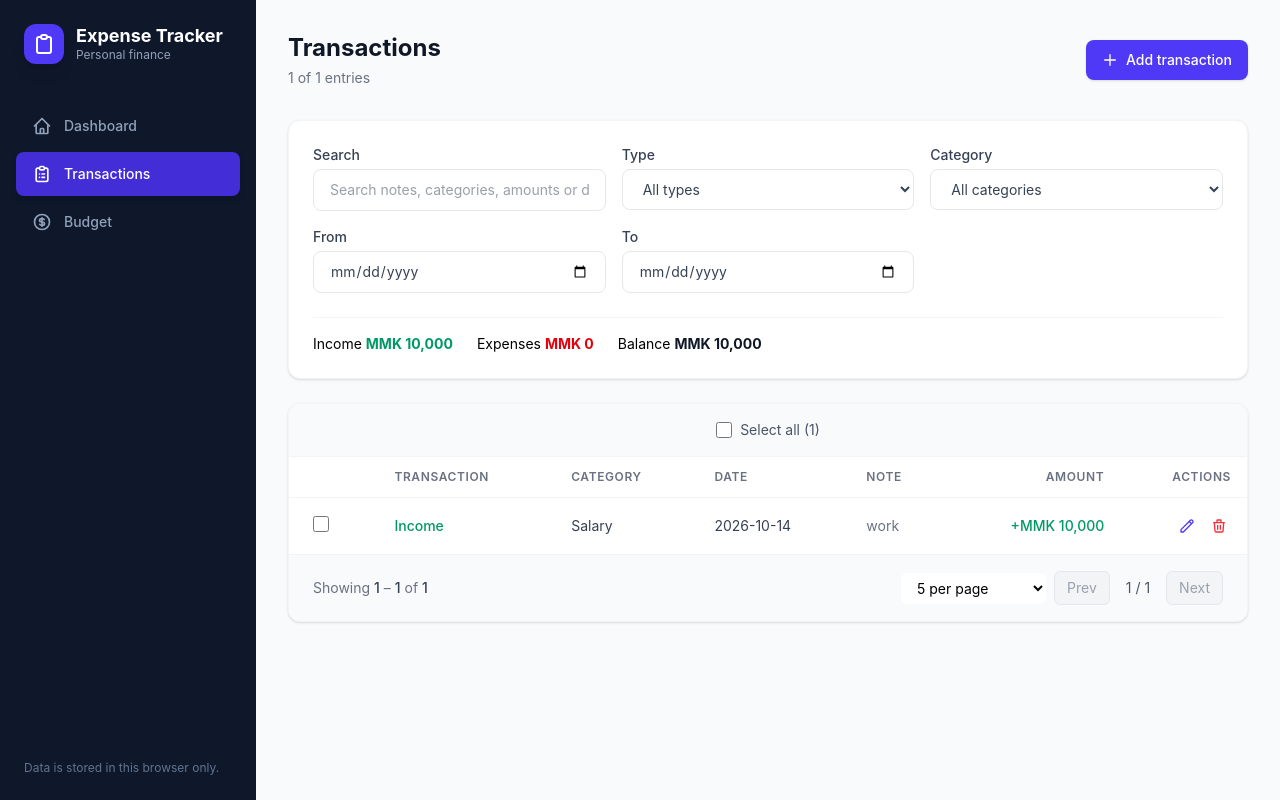
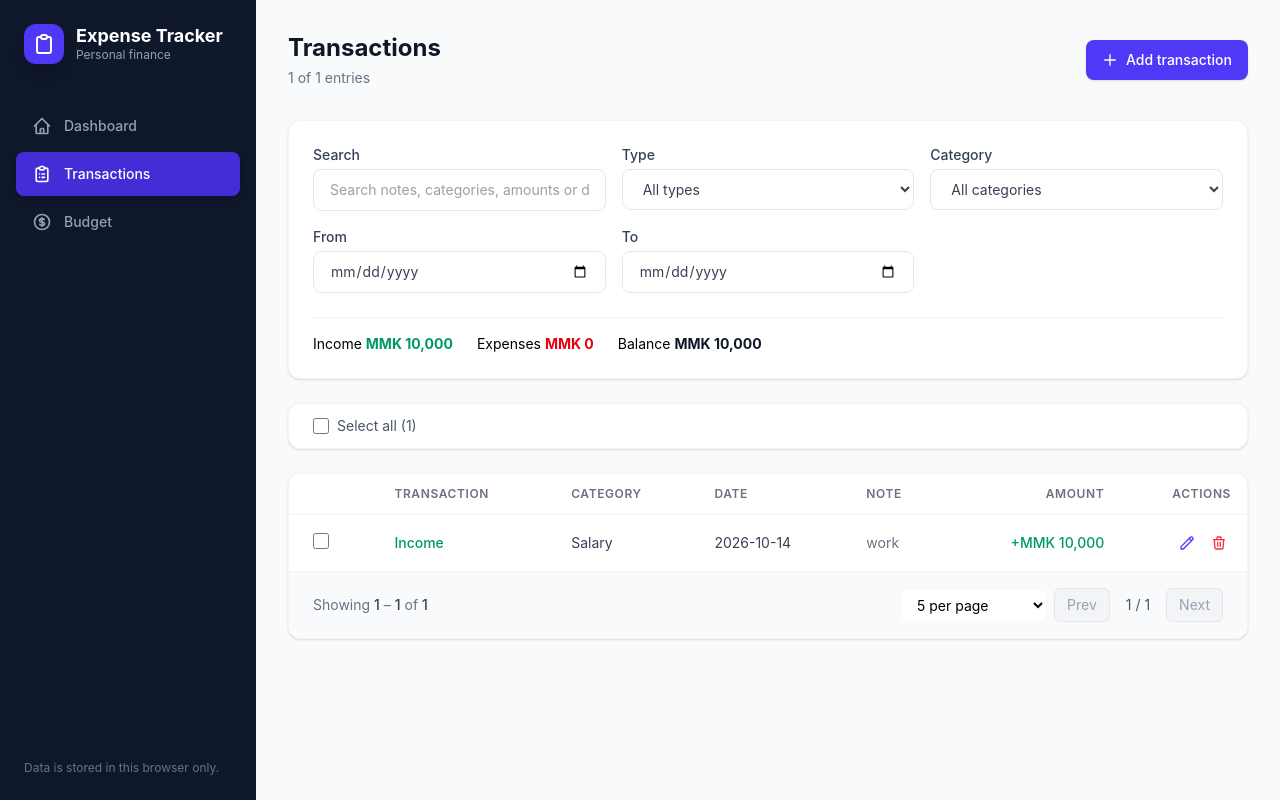
Before and after one commit to EhStarShwePwint/Expense_Tracker-Day2-, a Vue app: page /transactions in a window 1280 px wide. Built offline with nearby package versions, Linux system fonts and the light colour scheme.

Commit message:
Day2Finish

```diff
--- a/src/views/Transactions.vue
+++ b/src/views/Transactions.vue
@@ -364,28 +364,30 @@ const formatCurrency = (value: number) => new Intl.NumberFormat('en-US').format(
 
     </div>
 
-    <!-- Table Section -->
-    <div class="bg-white rounded-xl shadow-sm border border-gray-100 overflow-hidden">
-
-      <!-- Select All Checkbox & Action Bar -->
-      <!-- <div v-if="filteredTransactions.length > 0" class="px-6 py-3 border-b border-gray-100 bg-gray-50 flex justify-between items-center">
+    <!-- ==================== Select All & Action Bar (Between Filters and Table) ==================== -->
+      <div
+        class="bg-white rounded-xl shadow-sm border border-gray-100 px-6 py-3 mb-6 flex justify-between items-center"
+      >
+        <!-- Left: Select All Checkbox -->
         <label class="flex items-center gap-2 text-sm text-gray-600 cursor-pointer select-none">
           <input
             type="checkbox"
             :checked="isAllSelected"
             @change="toggleSelectAll"
+            :disabled="filteredTransactions.length === 0"
             class="rounded border-gray-300 text-indigo-600 focus:ring-indigo-500 w-4 h-4"
           />
           Select all ({{ filteredTransactions.length }})
         </label>
 
+        <!-- Right: Selected Actions -->
         <div v-if="selectedCount > 0" class="flex items-center gap-3 animate-in fade-in duration-200">
           <span class="text-sm font-medium text-gray-700">
             {{ selectedCount }} selected
           </span>
           <button
             @click="clearSelection"
-            class="px-3 py-1 text-sm font-medium text-gray-600 bg-gray-200 rounded-md hover:bg-gray-300 transition-colors"
+            class="px-3 py-1 text-sm font-medium text-gray-600 bg-gray-100 rounded-md hover:bg-gray-200 transition-colors"
           >
             Clear
           </button>
@@ -399,63 +401,10 @@ const formatCurrency = (value: number) => new Intl.NumberFormat('en-US').format(
             Delete selected
           </button>
         </div>
-      </div> -->
+      </div>
 
-<!-- Select All Checkbox & Action Bar -->
-      <div
-        v-if="filteredTransactions.length > 0"
-        class="px-6 py-4 border-b border-gray-100 bg-gray-50 flex flex-col items-center justify-center gap-3"
-      >
-        <!-- Centered Select All -->
-        <label
-          class="flex items-center justify-center gap-2 text-sm text-gray-600 cursor-pointer select-none"
-        >
-          <input
-            type="checkbox"
-            :checked="isAllSelected"
-            @change="toggleSelectAll"
-            class="rounded border-gray-300 text-indigo-600 focus:ring-indigo-500 w-4 h-4"
-          />
-          Select all ({{ filteredTransactions.length }})
-        </label>
-
-        <!-- Selected Actions -->
-        <div
-          v-if="selectedCount > 0"
-          class="flex flex-wrap items-center justify-center gap-3"
-        >
-          <span class="text-sm font-medium text-gray-700">
-            {{ selectedCount }} selected
-          </span>
-
-          <button
-            @click="clearSelection"
-            class="px-3 py-1 text-sm font-medium text-gray-600 bg-gray-200 rounded-md hover:bg-gray-300 transition-colors"
-          >
-            Clear
-          </button>
-
-          <button
-            @click="openDeleteConfirm"
-            class="flex items-center gap-1.5 px-3 py-1 text-sm font-medium text-white bg-red-500 rounded-md hover:bg-red-600 transition-colors"
-          >
-            <svg
-              class="w-4 h-4"
-              fill="none"
-              stroke="currentColor"
-              viewBox="0 0 24 24"
-            >
-              <path
-                stroke-linecap="round"
-                stroke-linejoin="round"
-                stroke-width="2"
-                d="M19 7l-.867 12.142A2 2 0 0116.138 21H7.862a2 2 0 01-1.995-1.858L5 7m5 4v6m4-6v6m1-10V4a1 1 0 00-1-1h-4a1 1 0 00-1 1v3M4 7h16"
-              />
-            </svg>
-            Delete selected
-          </button>
-        </div>
-      </div>
+    <!-- Table Section -->
+    <div class="bg-white rounded-xl shadow-sm border border-gray-100 overflow-hidden">
 
       <!-- Empty State -->
       <EmptyState
@@ -467,14 +416,6 @@ const formatCurrency = (value: number) => new Intl.NumberFormat('en-US').format(
       <table v-else class="w-full">
         <thead class="bg-white border-b border-gray-100">
           <tr>
-            <!-- <th class="w-12 px-6 py-3">
-              <input
-                type="checkbox"
-                :checked="isAllSelected"
-                @change="toggleSelectAll"
-                class="rounded border-gray-300 text-indigo-600 focus:ring-indigo-500 w-4 h-4"
-              />
-            </th> -->
             <th></th>
             <th class="th-text">TRANSACTION</th>
             <th class="th-text">CATEGORY</th>
```
